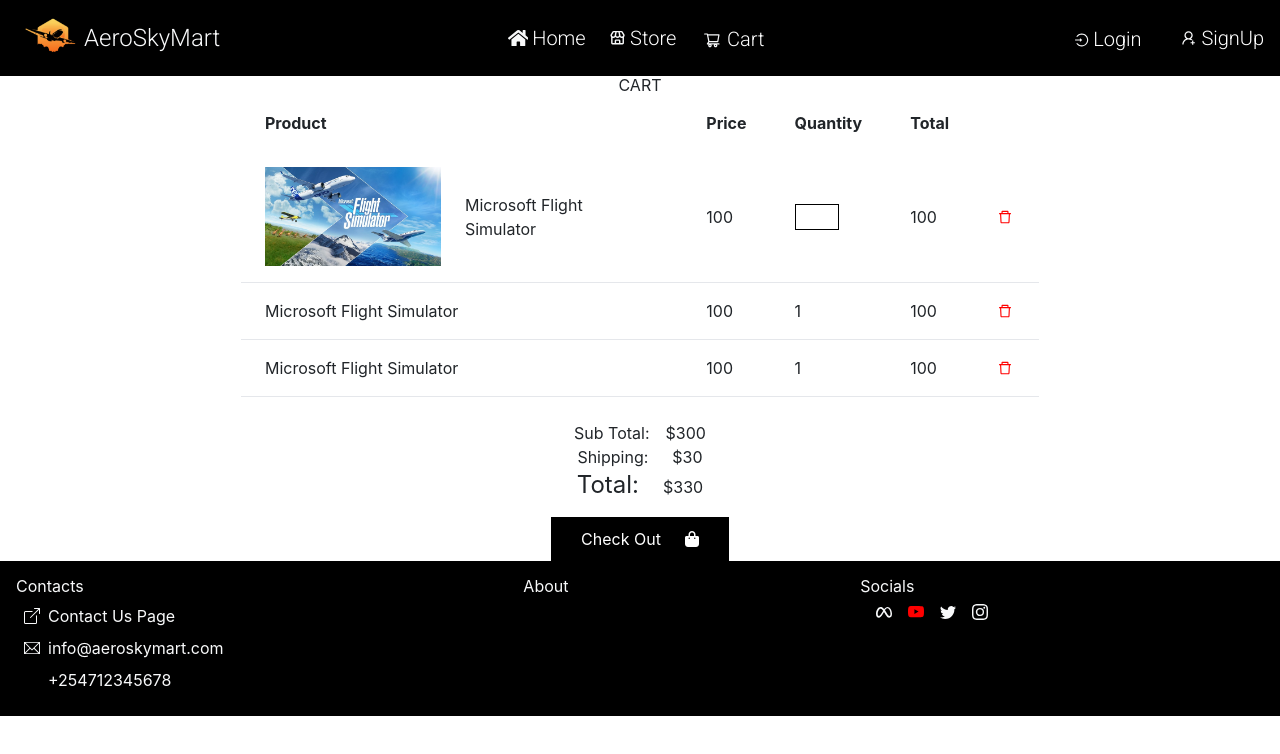
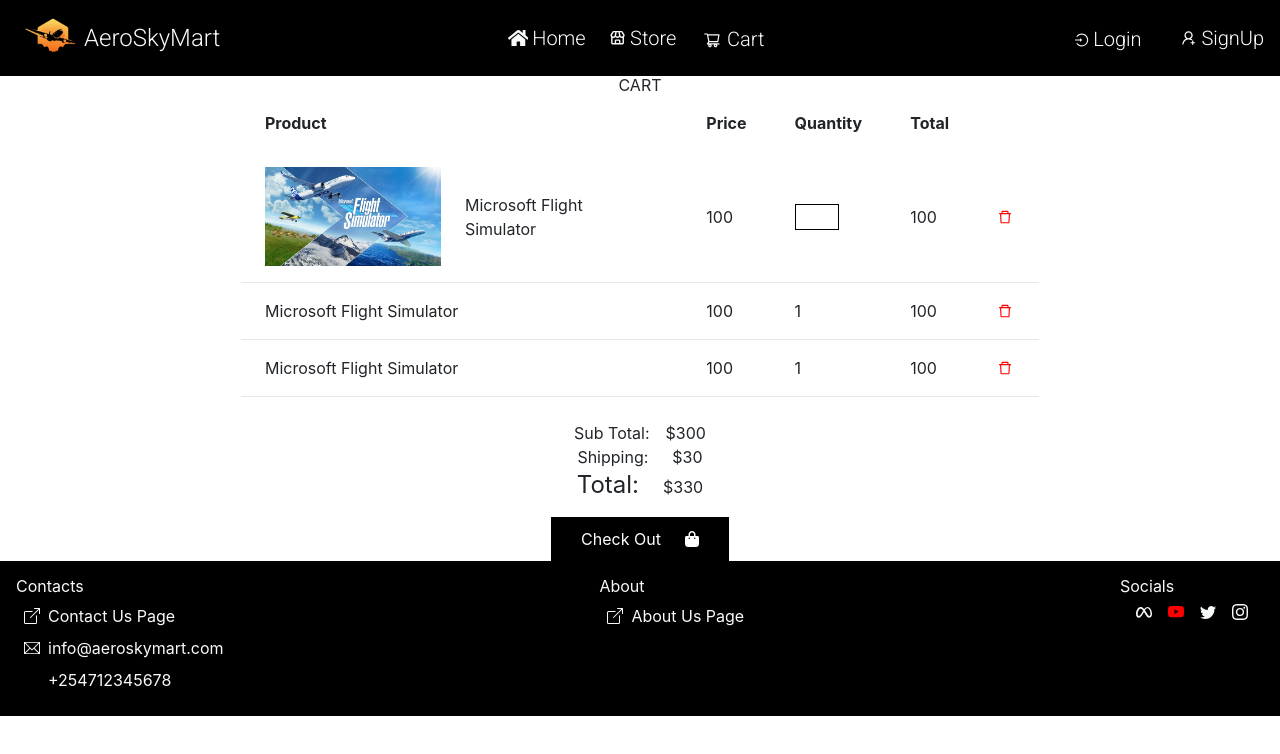
Before and after one commit to Osorabrian/AeroSkyMart, a React (Create React App) app: page /cart in a window 1280 px wide. Shown: the top 754 px of the page. Built offline with nearby package versions, Linux system fonts and the light colour scheme; some icons are missing.

Commit message:
add about us link

```diff
--- a/src/Components/Footer/Footer.js
+++ b/src/Components/Footer/Footer.js
@@ -45,6 +45,13 @@ export default function Footer(){
 
                     <div className="m-3">
                         <h1>About</h1>
+
+                        <div className="flex-wrap">
+                            <div className="flex m-2">
+                                <BsBoxArrowUpRight className="my-auto"/>
+                                <span className='my-auto ms-2'>About Us Page</span>
+                            </div>
+                        </div>
                     </div>
 
                     <div className="m-3">
@@ -62,9 +69,6 @@ export default function Footer(){
 
                     </div>
 
-                    <div>
-                        <h1></h1>
-                    </div>
                 </div>
 
         </div>
```
